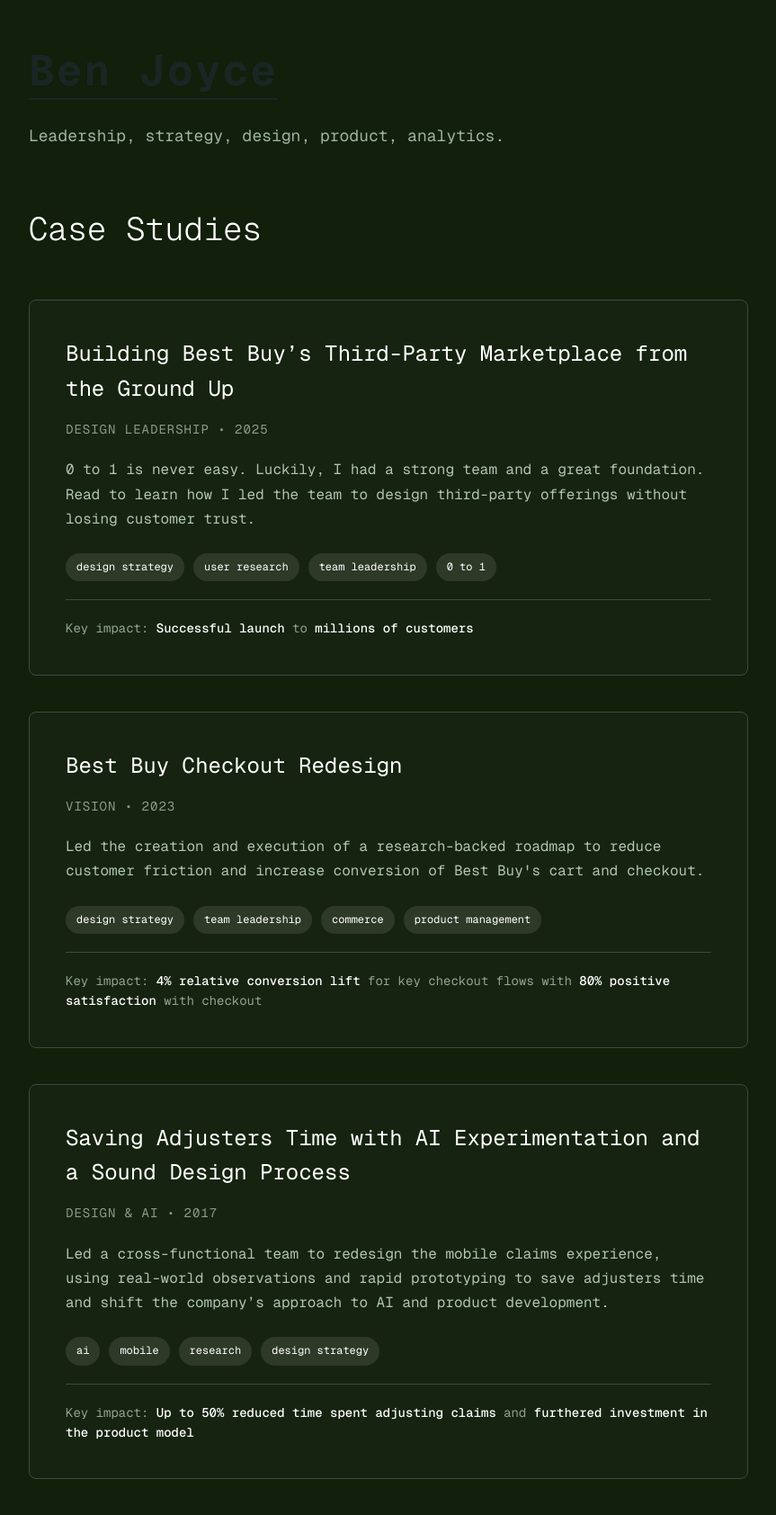
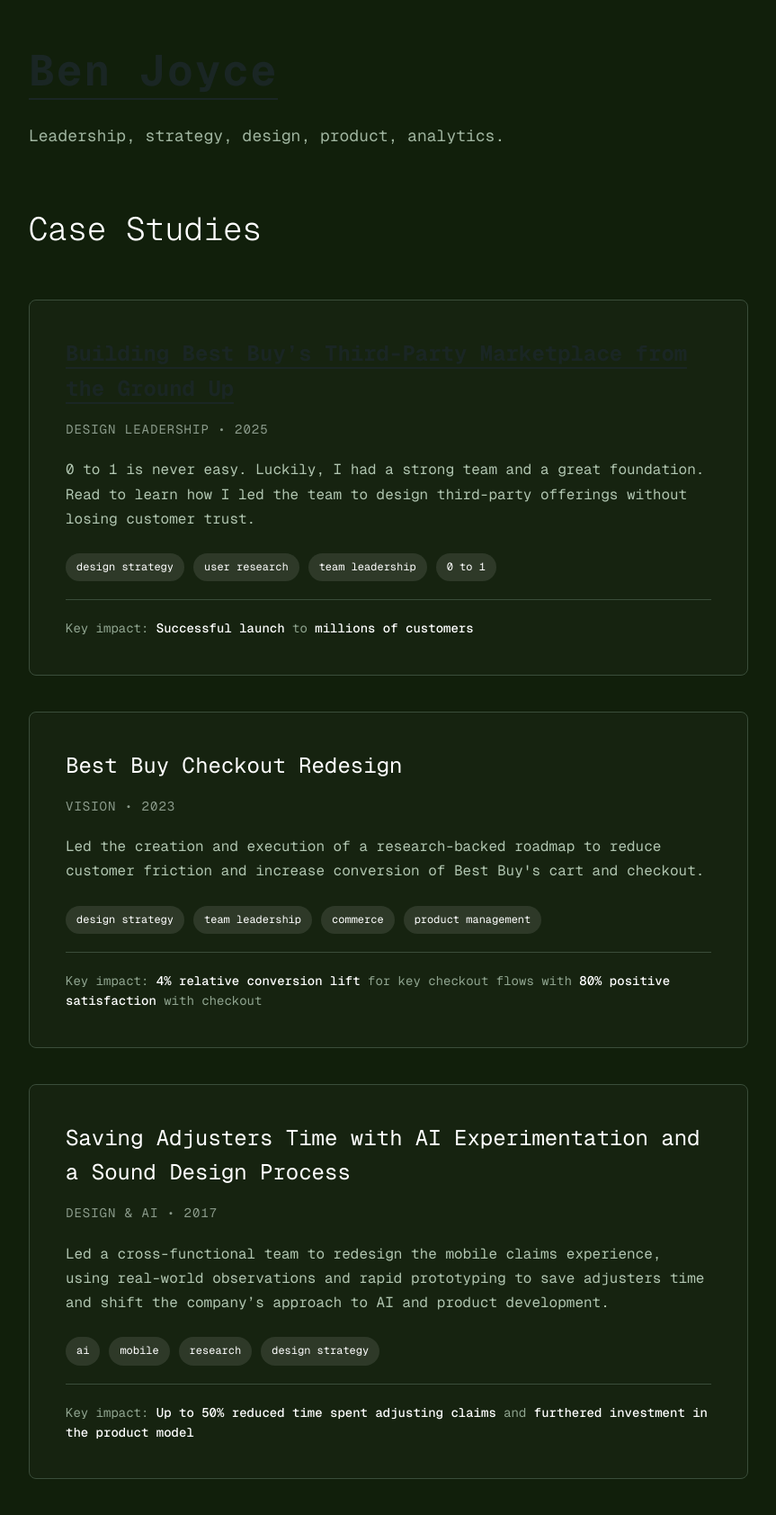
Before and after one commit to benjoycect/benjoycect.github.io, a Jekyll site: the page index.html, which Jekyll copies as it is, in a window 1280 px wide. Shown: the whole page at 90% size, without its empty margins (208-1071 px from the left). Built offline with Jekyll 4.4.1, drawn with Linux system fonts in a browser that asks for light colours; nearby versions of some CDN libraries; Markdown is read by kramdown in place of the engine named in the settings.

Commit message:
Update index.html

```diff
--- a/index.html
+++ b/index.html
@@ -166,7 +166,7 @@
 
     <div class="case-studies">
         <article class="case-study">
-            <h3 class="case-title">Building Best Buy’s Third-Party Marketplace from the Ground Up</h3>
+            <h3 class="case-title"><a href="/case-3p-marketplace">Building Best Buy’s Third-Party Marketplace from the Ground Up</a></h3>
             <div class="case-meta">Design Leadership • 2025</div>
             <p class="case-description">
                 0 to 1 is never easy. Luckily, I had a strong team and a great foundation. Read to learn how I led the team to design third-party offerings without losing customer trust.
```
